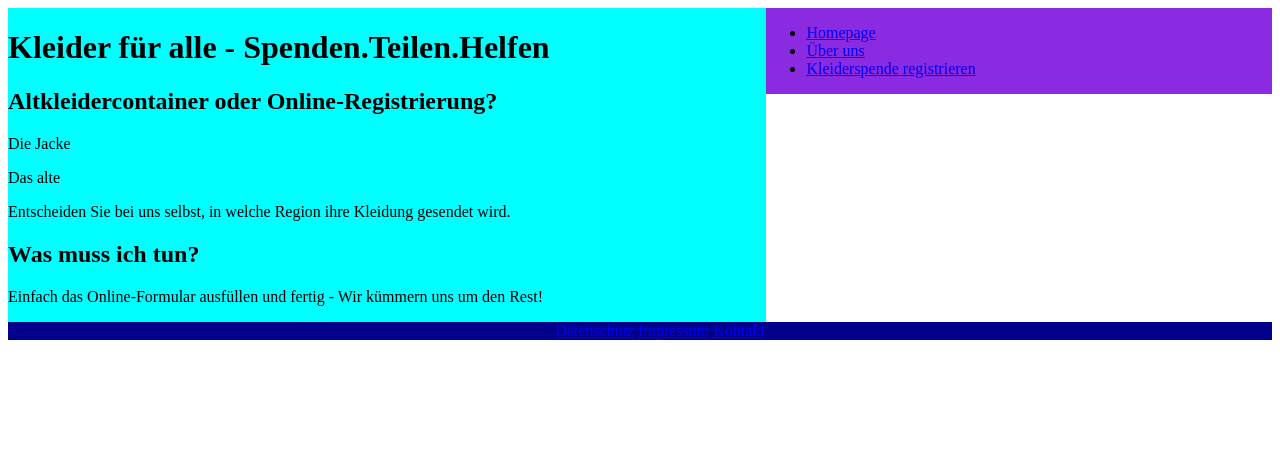
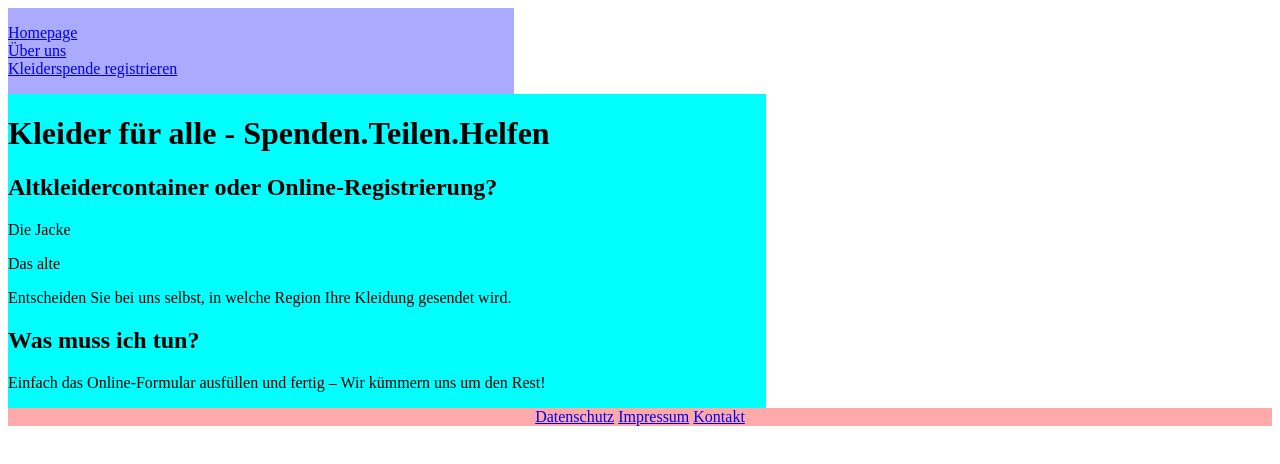
Before and after one commit to AgentPerry47/Clothing-Donations, a plain HTML site: page index.html in a window 1280 px wide. Drawn offline with Linux system fonts and the light colour scheme.

Commit message:
Änderung 08.07.2025

```diff
--- a/index.html
+++ b/index.html
@@ -1,4 +1,3 @@
-<html>
 <!DOCTYPE html>
 <html lang="de">
 <head>
@@ -6,19 +5,37 @@
     <meta name="viewport" content="width=device-width, initial-scale=1.0">
     <title>IPWA01</title>
     <style type="text/css">
+        * {
+            box-sizing: border-box;
+        }
 
+        header nav {float: left;width: 40%;background-color: #aaf;}
 
-            header nav {float: right;width: 40%; background-color: blueviolet;}
-            main {float: right; width: 60%; background-color: aqua;}
+        main {float: left;width: 60%;background-color: aqua;}
 
-            footer{clear: both;background-color: darkblue;}
-            footer nav ul {text-align: center;}
-            footer nav ul li{clear:both; display: inline;}
+        .container {display: flex;flex-wrap: wrap;}
 
+        footer {clear: both;background-color: #faa;}
+
+        footer nav ul {text-align: center; padding: 0;}
+
+        footer nav ul li {clear: both;display: inline;}
+
+        nav ul {list-style: none;padding: 0;}
+
+        @media (max-width: 768px) {
+            header nav,
+            main {
+                float: none;
+                width: 100%;
+            }
+        }
     </style>
 </head>
 <body>
+
     <header>
+        <div class="container">
             <nav>
                 <ul>
                     <li><a href="home.html">Homepage</a></li>
@@ -26,19 +43,21 @@
                     <li><a href="donation.html">Kleiderspende registrieren</a></li>
                 </ul>
             </nav>
+        </div>
     </header>
+
     <main>
         <h1 id="main-title">Kleider für alle - Spenden.Teilen.Helfen</h1>
         <section>
             <h1 id="section-title">Altkleidercontainer oder Online-Registrierung?</h1>
-            <p> Die Jacke </p>
-            <p> Das alte </p>
-            <p> Entscheiden Sie bei uns selbst, in welche Region ihre Kleidung gesendet wird. </p>
-            <p></p>
-            <h2> Was muss ich tun?</h2>
-            <p> Einfach das Online-Formular ausfüllen und fertig - Wir kümmern uns um den Rest!</p>
+            <p>Die Jacke</p>
+            <p>Das alte</p>
+            <p>Entscheiden Sie bei uns selbst, in welche Region Ihre Kleidung gesendet wird.</p>
+            <h2>Was muss ich tun?</h2>
+            <p>Einfach das Online-Formular ausfüllen und fertig – Wir kümmern uns um den Rest!</p>
         </section>
     </main>
+
     <footer>
         <nav>
             <ul>
@@ -48,6 +67,6 @@
             </ul>
         </nav>
     </footer>
+
 </body>
 </html>
-</html>
```
Lines whose indentation alone changed are shown as unchanged.
